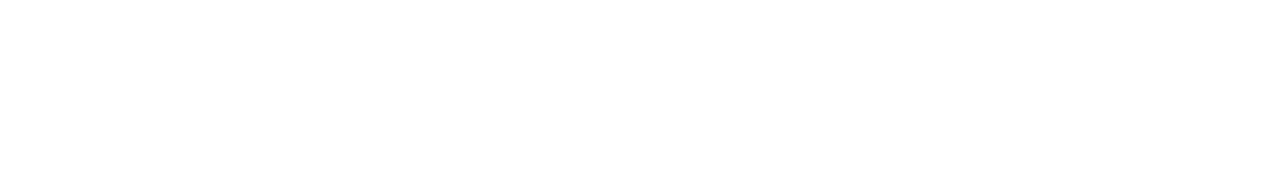
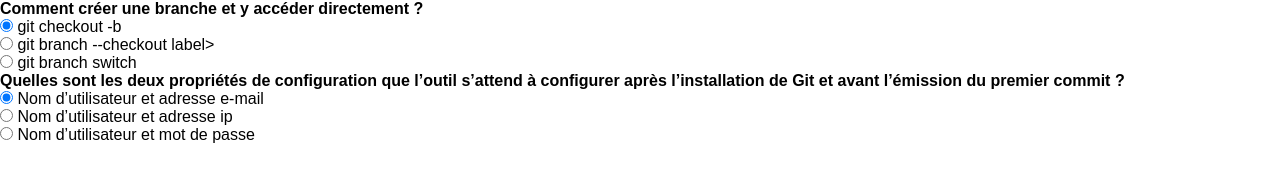
Before and after one commit to BlackIzy/Quizz, a plain HTML site: page index.html in a window 1280 px wide. Drawn offline with Linux system fonts and the light colour scheme.

Commit message:
ajout des divisions 3 et 4

```diff
--- a/index.html
+++ b/index.html
@@ -8,7 +8,43 @@
     <link href="https://fonts.googleapis.com/css2?family=Russo+One&display=swap" rel="stylesheet">
 </head>
 <body>
+    <div class="question-block">
+        <h4>Comment créer une branche et y accéder directement ?</h4>
+        <div>
+            <input type="radio" id="date4" name="q3" value="a" checked>
+            <label for="date4">git checkout -b <nom_branche></label>
+        </div>
 
+        <div>
+            <input type="radio" id="date5" name="q3" value="b">
+            <label for="date5">git branch --checkout <nom_branche>label>
+        </div>
+
+        <div>
+            <input type="radio" id="date6" name="q3" value="c">
+            <label for="date6">git branch switch <nom_branche></label>
+        </div>
+    </div>
+
+
+    <div class="question-block">
+        <h4> Quelles sont les deux propriétés de configuration que l’outil s’attend à configurer après l’installation de Git et avant l’émission du premier commit ?</h4>
+
+        <div>
+            <input type="radio" id="Ljubljana" name="q4" value="a" checked>
+            <label for="Ljubljana">Nom d’utilisateur et adresse e-mail</label>
+        </div>
+
+        <div>
+            <input type="radio" id="Belgrade" name="q4" value="b">
+            <label for="Belgrade">Nom d’utilisateur et adresse ip</label>
+        </div>
+
+        <div>
+            <input type="radio" id="Bratislava" name="q4" value="c">
+            <label for="Bratislava">Nom d’utilisateur et mot de passe</label>
+        </div>
+    </div>
 
 
 
```
